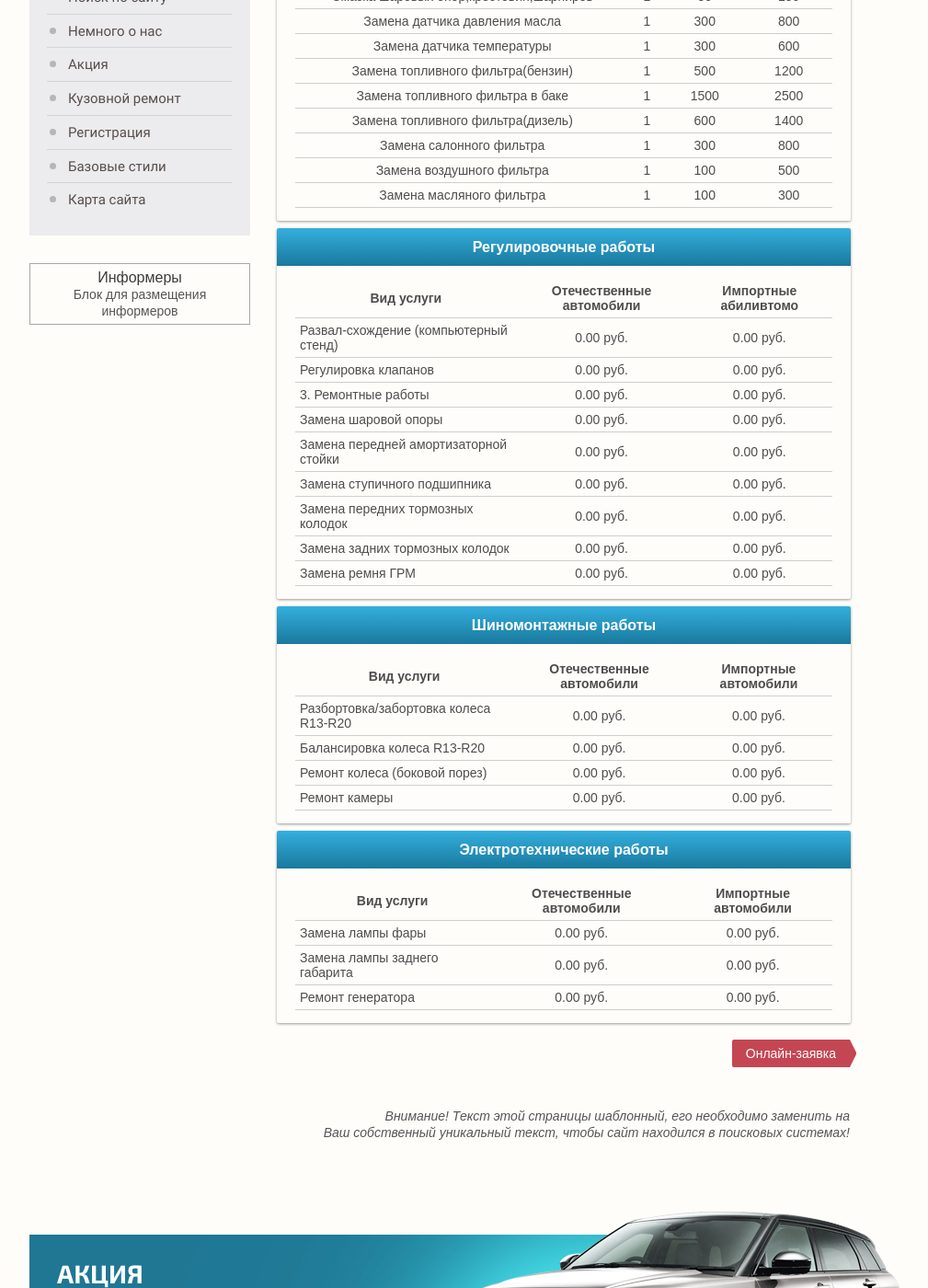
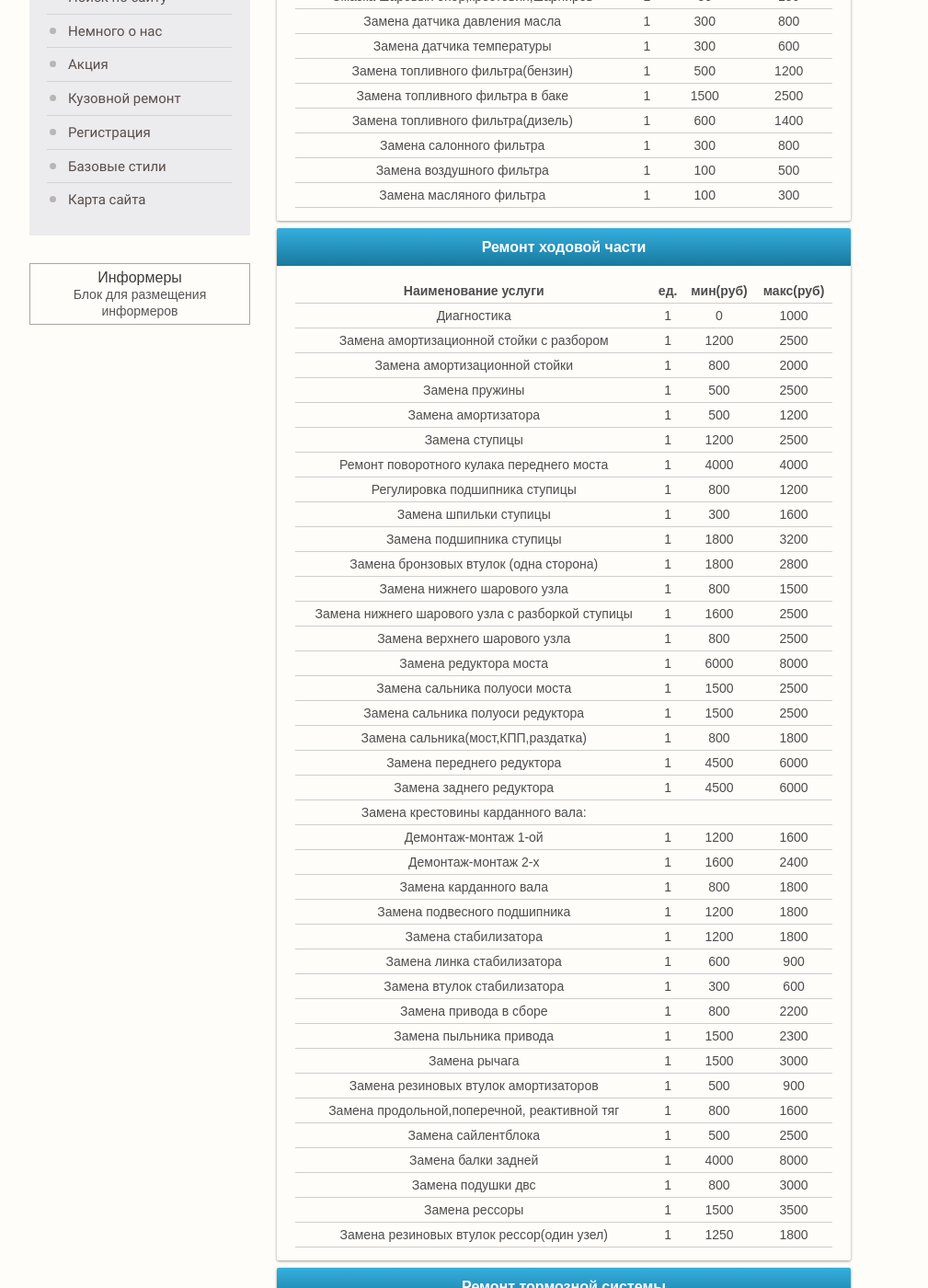
Before and after one commit to Admiralservice/Admiralservice.github.io, a Jekyll site: the page built from price.html, in a window 1280 px wide and 1400 px high, scrolled down 697 px. Shown: the whole window at 92% size, without its empty margins (158-1167 px from the left). Built offline with Jekyll 4.4.1, drawn with Linux system fonts in a browser that asks for light colours; some of the changed text lies outside the part shown.

Commit message:
price data

```diff
--- a/_data/price_base.csv
+++ b/_data/price_base.csv
@@ -1,4 +1,4 @@
-Наименование услуги,ед.,мин,макс
+name,ie,min,max
 Диагностика,1,0,1000
 Замена амортизационной стойки с разбором,1,1200,2500
 Замена амортизационной стойки,1,800,2000
@@ -31,8 +31,7 @@
 Замена пыльника привода,1,1500,2300
 Замена рычага,1,1500,3000
 Замена  резиновых втулок амортизаторов,1,500,900
-"Замена продольной,поперечной,",1,800,1600
-реактивной тяг,,,
+"Замена продольной,поперечной, реактивной тяг",1,800,1600
 Замена сайлентблока,1,500,2500
 Замена балки задней,1,4000,8000
 Замена подушки двс,1,800,3000
--- /dev/null
+++ b/_data/price_breaks.csv
@@ -0,0 +1,13 @@
+name,ie,min,max
+Замена ремкомплекта суппорта,1,1200,2000
+Замена ремкомплекта главного,,,
+тормозного цилиндра,1,1500,3000
+Замена тормозной жидкости,1,1200,
+Замена вакуумного усилителя,1,1200,2500
+Замена главного тормозного цилиндра,1,1000,2500
+Замена тормозных колодок дисковых,1,600,1200
+Замена тормозных колодок барабанных,1,1500,1800
+Замена тормозного диска,1,500,2000
+Прокачка тормозов,1,500,
+Замена тормозного шланга,1,800,1000
+Регулировка стояночного тормоза,1,800,1800
--- /dev/null
+++ b/_data/price_control.csv
@@ -0,0 +1,15 @@
+name,ie,min,max
+Замена пыльника рулевой рейки,1,800,1200
+Замена рулевой рейки,1,2500,15000
+Замена рулевой трапеции ,1,1500,2000
+Ремонт рулевой колонки,1,2500,4000
+Замена рулевого редуктора,1,2000,4000
+Регулировка рулевого редуктора,1,500,800
+Замена рулевой колонки,1,1500,4000
+Замена рулевого демпфера,1,400,800
+Замена маятникого рычага,1,800,1600
+Замена рулевого наконечника,1,400,800
+Замена рулевой тяги,1,800,1200
+Замена рулевого кардана,1,800,3000
+Замена сайлентблоков рулевой рейки,1,2800,16000
+Регулировка торсионов,1,500,1000
--- /dev/null
+++ b/_data/price_engine.csv
@@ -0,0 +1,34 @@
+name,ie,min,max
+Замена свечей зажигания,1,150,800
+Замена свечей зажигания(со снятием впускного коллектора),1,2500,4000
+Замена свечей накаливания за 1 шт.,1,400,800
+Замена ролика приводного ремня,1,800,2500
+Замена ремня ГРМ(цепной)),1,7000,20000
+Замена ремня ГРМ(ременной),1,3500,18000
+Замена прокладки клапанной крышки,1,1000,3000
+Замена прокладки ГБЦ,1,8000,20000
+"Устранение течи поддона ДВС,",,,
+АКПП,1,1600,2200
+Замена помпы,1,1500,10000
+Замена ремней навесных,1,300,1000
+Замена термостата,1,300,2000
+Замена форсунок(дизель) за 1 шт.,1,500,
+Чистка и настройка дроссельной заслонки,1,1600,4000
+Замена бронепровода,1,100,200
+Замена датчика кислорода,1,1200,3000
+Замена радиатора системы охлаждения,1,1500,4000
+Замер компрессии двс,1,800,3000
+Регулировка зазоров в клапанах,1,2000,15000
+Замена маслосъемных колпачков,1,6000,22000
+Замена сальника лобовины,1,1500,
+Демонтаж-монтаж,,,
+"АКПП,  МКПП",1,5000,15000
+ДВС,1,8000,20000
+Головка блока цилиндров,1,8000,20000
+Компрессор кондиционера,1,1500,5000
+Генератор,1,1200,5000
+Стартер ,1,1500,5000
+Гидроусилитель руля,1,1200,5000
+Турбина,1,3500,12000
+ТНВД,1,4000,8000
+Топливный бак,1,1200,6000
--- a/price.html
+++ b/price.html
@@ -15,7 +15,7 @@
 
 <div class="mg-tab mg-tb10">
     <div class="title">
-        <p style="text-align: center;"><span style="font-size: 12pt;"><strong>Диагностические работы</strong></span></p>
+        <p style="text-align: center;"><span style="font-size: 12pt;"><strong>Замена технических жидкостей и фильтров</strong></span></p>
     </div>
     <div class="body">
         <table border="0" class="mg-tabs4" style="width: 100%;">
@@ -38,139 +38,97 @@
 </div>
 <div class="mg-tab mg-tb10">
     <div class="title">
-        <p style="text-align: center;"><span style="font-size: 12pt;"><strong>Регулировочные
-            работы</strong></span></p>
+        <p style="text-align: center;"><span style="font-size: 12pt;"><strong>Ремонт ходовой части</strong></span></p>
     </div>
     <div class="body">
         <table border="0" class="mg-tabs4" style="width: 100%;">
-            <tbody>
             <tr>
-                <td style="text-align: center;"><strong>Вид услуги</strong></td>
-                <td style="text-align: center;"><strong>Отечественные автомобили</strong></td>
-                <td style="text-align: center;"><strong>Импортные
-                    абили</strong><strong>втомо</strong></td>
+                <td align="center" style="text-align: center;"><strong>Наименование услуги</strong></td>
+                <td align="center" style="text-align: center;"><strong>ед.</strong></td>
+                <td align="center" style="text-align: center;"><strong>мин(руб)</strong></td>
+                <td align="center" style="text-align: center;"><strong>макс(руб)</strong></td>
             </tr>
+            {% for price in site.data.price_base %}
             <tr>
-                <td>Развал-схождение (компьютерный стенд)</td>
-                <td style="text-align: center;">0.00 руб.</td>
-                <td style="text-align: center;">0.00 руб.</td>
+                <td align="center" style="text-align: center;">{{ price.name }}</td>
+                <td align="center" style="text-align: center;">{{ price.ie }}</td>
+                <td align="center" style="text-align: center;">{{ price.min }}</td>
+                <td align="center" style="text-align: center;">{{ price.max }}</td>
             </tr>
-            <tr>
-                <td>Регулировка клапанов&nbsp;</td>
-                <td style="text-align: center;">0.00 руб.</td>
-                <td style="text-align: center;">0.00 руб.</td>
-            </tr>
-            <tr>
-                <td>3. Ремонтные работы</td>
-                <td style="text-align: center;">0.00 руб.</td>
-                <td style="text-align: center;">0.00 руб.</td>
-            </tr>
-            <tr>
-                <td>Замена шаровой опоры</td>
-                <td style="text-align: center;">0.00 руб.</td>
-                <td style="text-align: center;">0.00 руб.</td>
-            </tr>
-            <tr>
-                <td>Замена передней амортизаторной стойки</td>
-                <td style="text-align: center;">0.00 руб.</td>
-                <td style="text-align: center;">0.00 руб.</td>
-            </tr>
-            <tr>
-                <td>Замена ступичного подшипника</td>
-                <td style="text-align: center;">0.00 руб.</td>
-                <td style="text-align: center;">0.00 руб.</td>
-            </tr>
-            <tr>
-                <td>Замена передних тормозных колодок</td>
-                <td style="text-align: center;">0.00 руб.</td>
-                <td style="text-align: center;">0.00 руб.</td>
-            </tr>
-            <tr>
-                <td>Замена задних тормозных колодок</td>
-                <td style="text-align: center;">0.00 руб.</td>
-                <td style="text-align: center;">0.00 руб.</td>
-            </tr>
-            <tr>
-                <td>Замена ремня ГРМ</td>
-                <td style="text-align: center;">0.00 руб.</td>
-                <td style="text-align: center;">0.00 руб.</td>
-            </tr>
-            </tbody>
+            {% endfor %}
         </table>
     </div>
 </div>
 <div class="mg-tab mg-tb10">
     <div class="title">
-        <p style="text-align: center;"><span style="font-size: 12pt;"><strong>Шиномонтажные
-            работы</strong></span></p>
+        <p style="text-align: center;"><span style="font-size: 12pt;"><strong> Ремонт тормозной системы</strong></span></p>
     </div>
     <div class="body">
         <table border="0" class="mg-tabs4" style="width: 100%;">
-            <tbody>
             <tr>
-                <td style="text-align: center;"><strong>Вид услуги</strong></td>
-                <td style="text-align: center;"><strong>Отечественные автомобили</strong></td>
-                <td style="text-align: center;"><strong>Импортные автомобили</strong></td>
+                <td align="center" style="text-align: center;"><strong>Наименование услуги</strong></td>
+                <td align="center" style="text-align: center;"><strong>ед.</strong></td>
+                <td align="center" style="text-align: center;"><strong>мин(руб)</strong></td>
+                <td align="center" style="text-align: center;"><strong>макс(руб)</strong></td>
             </tr>
+            {% for price in site.data.price_breaks %}
             <tr>
-                <td>Разбортовка/забортовка колеса R13-R20</td>
-                <td style="text-align: center;">0.00 руб.</td>
-                <td style="text-align: center;">0.00 руб.</td>
+                <td align="center" style="text-align: center;">{{ price.name }}</td>
+                <td align="center" style="text-align: center;">{{ price.ie }}</td>
+                <td align="center" style="text-align: center;">{{ price.min }}</td>
+                <td align="center" style="text-align: center;">{{ price.max }}</td>
             </tr>
-            <tr>
-                <td>Балансировка колеса R13-R20</td>
-                <td style="text-align: center;">0.00 руб.</td>
-                <td style="text-align: center;">0.00 руб.</td>
-            </tr>
-            <tr>
-                <td>Ремонт колеса (боковой порез)</td>
-                <td style="text-align: center;">0.00 руб.</td>
-                <td style="text-align: center;">0.00 руб.</td>
-            </tr>
-            <tr>
-                <td>Ремонт камеры</td>
-                <td style="text-align: center;">0.00 руб.</td>
-                <td style="text-align: center;">0.00 руб.</td>
-            </tr>
-            </tbody>
+            {% endfor %}
         </table>
     </div>
 </div>
 <div class="mg-tab mg-tb10">
     <div class="title">
-        <p style="text-align: center;"><span style="font-size: 12pt;"><strong>Электротехнические
-            работы</strong></span></p>
+        <p style="text-align: center;"><span style="font-size: 12pt;"><strong>Ремонт ДВС</strong></span></p>
     </div>
     <div class="body">
         <table border="0" class="mg-tabs4" style="width: 100%;">
-            <tbody>
             <tr>
-                <td style="text-align: center;"><strong>Вид услуги</strong></td>
-                <td style="text-align: center;"><strong>Отечественные автомобили</strong></td>
-                <td style="text-align: center;"><strong>Импортные автомобили</strong></td>
+                <td align="center" style="text-align: center;"><strong>Наименование услуги</strong></td>
+                <td align="center" style="text-align: center;"><strong>ед.</strong></td>
+                <td align="center" style="text-align: center;"><strong>мин(руб)</strong></td>
+                <td align="center" style="text-align: center;"><strong>макс(руб)</strong></td>
             </tr>
+            {% for price in site.data.price_engine %}
             <tr>
-                <td>Замена лампы фары</td>
-                <td style="text-align: center;">0.00 руб.</td>
-                <td style="text-align: center;">0.00 руб.</td>
+                <td align="center" style="text-align: center;">{{ price.name }}</td>
+                <td align="center" style="text-align: center;">{{ price.ie }}</td>
+                <td align="center" style="text-align: center;">{{ price.min }}</td>
+                <td align="center" style="text-align: center;">{{ price.max }}</td>
             </tr>
-            <tr>
-                <td>Замена лампы заднего габарита</td>
-                <td style="text-align: center;">0.00 руб.</td>
-                <td style="text-align: center;">0.00 руб.</td>
-            </tr>
-            <tr>
-                <td>Ремонт генератора</td>
-                <td style="text-align: center;">0.00 руб.</td>
-                <td style="text-align: center;">0.00 руб.</td>
-            </tr>
-            </tbody>
+            {% endfor %}
         </table>
     </div>
 </div>
+<div class="mg-tab mg-tb10">
+    <div class="title">
+        <p style="text-align: center;"><span style="font-size: 12pt;"><strong>Ремонт рулевого управления</strong></span></p>
+    </div>
+    <div class="body">
+        <table border="0" class="mg-tabs4" style="width: 100%;">
+            <tr>
+                <td align="center" style="text-align: center;"><strong>Наименование услуги</strong></td>
+                <td align="center" style="text-align: center;"><strong>ед.</strong></td>
+                <td align="center" style="text-align: center;"><strong>мин(руб)</strong></td>
+                <td align="center" style="text-align: center;"><strong>макс(руб)</strong></td>
+            </tr>
+            {% for price in site.data.price_control %}
+            <tr>
+                <td align="center" style="text-align: center;">{{ price.name }}</td>
+                <td align="center" style="text-align: center;">{{ price.ie }}</td>
+                <td align="center" style="text-align: center;">{{ price.min }}</td>
+                <td align="center" style="text-align: center;">{{ price.max }}</td>
+            </tr>
+            {% endfor %}
+        </table>
+    </div>
+</div>
+
 <p style="text-align: right;"><a href="forma.html" class="mg-but mg-but5">Онлайн-заявка</a></p>
 
 <p>&nbsp;</p>
-
-<p align="right"><em>Внимание! Текст этой страницы шаблонный, его необходимо заменить на<br>Ваш
-                            собственный уникальный текст, чтобы сайт находился в поисковых системах!</em></p>
```
